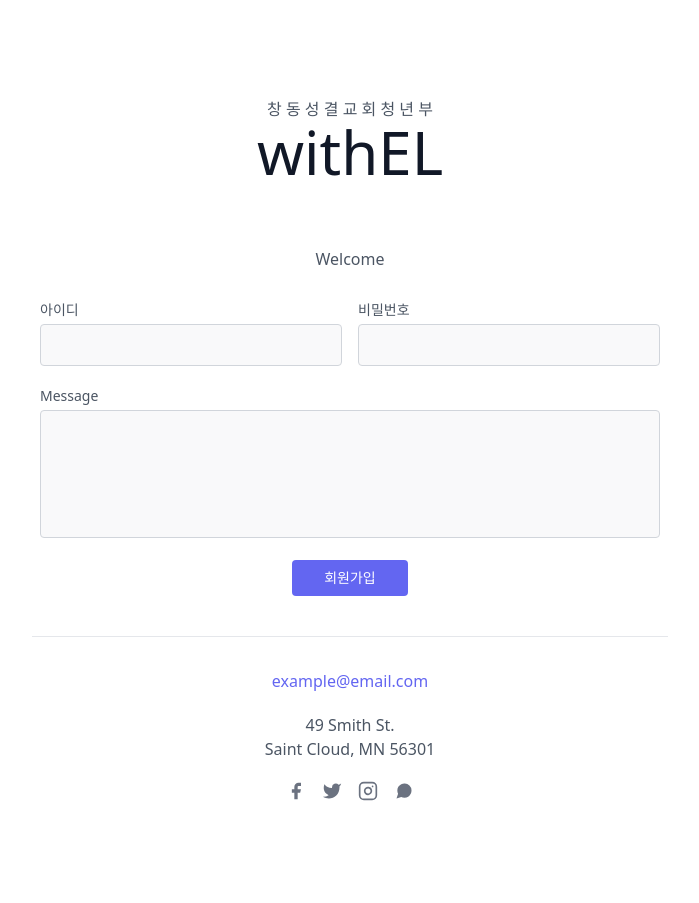
After one commit to ioter123/withelapp, a Django app: template withelapp/templates/user/register.html in a window 1280 px wide. The commit adds this page. Shown: the whole page, without its empty margins (290-989 px from the left). Run offline with Django 3.2, Linux system fonts and the light colour scheme; the template is opened without the code that fills it, so the values that code supplies are empty.

Commit message:
SB_20221222
화면 구현

```diff
--- /dev/null
+++ b/withelapp/templates/base_login.html
@@ -0,0 +1,21 @@
+<!DOCTYPE html>
+<html lang="en">
+<head>
+    <meta charset="UTF-8">
+    <title>withEL - 창동성결교회청년부</title>
+    <link href="https://unpkg.com/tailwindcss@^2/dist/tailwind.min.css" rel="stylesheet">
+    {% load static %}
+</head>
+<body>
+<div class="text-gray-600 body-font">
+<div class="container px-5 pt-24 mx-auto">
+<div class="flex flex-col text-center w-full mb-12">
+  <p class="lg:w-2/3 mx-auto leading-relaxed text-base">창 동 성 결 교 회 청 년 부</p>
+  <h1 class="sm:text-6xl text-6xl font-medium title-font mb-4 text-gray-900">withEL</h1>
+</div>
+</div>
+</div>
+{% block content %}
+{% endblock content %}
+</body>
+</html>
--- /dev/null
+++ b/withelapp/templates/user/register.html
@@ -0,0 +1,64 @@
+{% extends 'base_login.html' %}
+{% block content %}
+<section class="text-gray-600 body-font relative">
+  <div class="container px-5 pb-24 mx-auto">
+    <div class="flex flex-col text-center w-full mb-6">
+      <p class="lg:w-2/3 mx-auto leading-relaxed text-base">Welcome</p>
+    </div>
+    <div class="lg:w-1/2 md:w-2/3 mx-auto">
+      <div class="flex flex-wrap -m-2">
+        <div class="p-2 w-1/2">
+          <div class="relative">
+            <label for="아이디" class="leading-7 text-sm text-gray-600">아이디</label>
+            <input type="text" id="아이디" name="아이디" class="w-full bg-gray-100 bg-opacity-50 rounded border border-gray-300 focus:border-indigo-500 focus:bg-white focus:ring-2 focus:ring-indigo-200 text-base outline-none text-gray-700 py-1 px-3 leading-8 transition-colors duration-200 ease-in-out">
+          </div>
+        </div>
+        <div class="p-2 w-1/2">
+          <div class="relative">
+            <label for="비밀번호" class="leading-7 text-sm text-gray-600">비밀번호</label>
+            <input type="password" id="비밀번호" name="비번호" class="w-full bg-gray-100 bg-opacity-50 rounded border border-gray-300 focus:border-indigo-500 focus:bg-white focus:ring-2 focus:ring-indigo-200 text-base outline-none text-gray-700 py-1 px-3 leading-8 transition-colors duration-200 ease-in-out">
+          </div>
+        </div>
+        <div class="p-2 w-full">
+          <div class="relative">
+            <label for="message" class="leading-7 text-sm text-gray-600">Message</label>
+            <textarea id="message" name="message" class="w-full bg-gray-100 bg-opacity-50 rounded border border-gray-300 focus:border-indigo-500 focus:bg-white focus:ring-2 focus:ring-indigo-200 h-32 text-base outline-none text-gray-700 py-1 px-3 resize-none leading-6 transition-colors duration-200 ease-in-out"></textarea>
+          </div>
+        </div>
+        <div class="p-2 w-full">
+          <button class="flex mx-auto text-white bg-indigo-500 border-0 py-2 px-8 focus:outline-none hover:bg-indigo-600 rounded text-sm">회원가입</button>
+        </div>
+        <div class="p-2 w-full pt-8 mt-8 border-t border-gray-200 text-center">
+          <a class="text-indigo-500">example@email.com</a>
+          <p class="leading-normal my-5">49 Smith St.
+            <br>Saint Cloud, MN 56301
+          </p>
+          <span class="inline-flex">
+            <a class="text-gray-500">
+              <svg fill="currentColor" stroke-linecap="round" stroke-linejoin="round" stroke-width="2" class="w-5 h-5" viewBox="0 0 24 24">
+                <path d="M18 2h-3a5 5 0 00-5 5v3H7v4h3v8h4v-8h3l1-4h-4V7a1 1 0 011-1h3z"></path>
+              </svg>
+            </a>
+            <a class="ml-4 text-gray-500">
+              <svg fill="currentColor" stroke-linecap="round" stroke-linejoin="round" stroke-width="2" class="w-5 h-5" viewBox="0 0 24 24">
+                <path d="M23 3a10.9 10.9 0 01-3.14 1.53 4.48 4.48 0 00-7.86 3v1A10.66 10.66 0 013 4s-4 9 5 13a11.64 11.64 0 01-7 2c9 5 20 0 20-11.5a4.5 4.5 0 00-.08-.83A7.72 7.72 0 0023 3z"></path>
+              </svg>
+            </a>
+            <a class="ml-4 text-gray-500">
+              <svg fill="none" stroke="currentColor" stroke-linecap="round" stroke-linejoin="round" stroke-width="2" class="w-5 h-5" viewBox="0 0 24 24">
+                <rect width="20" height="20" x="2" y="2" rx="5" ry="5"></rect>
+                <path d="M16 11.37A4 4 0 1112.63 8 4 4 0 0116 11.37zm1.5-4.87h.01"></path>
+              </svg>
+            </a>
+            <a class="ml-4 text-gray-500">
+              <svg fill="currentColor" stroke-linecap="round" stroke-linejoin="round" stroke-width="2" class="w-5 h-5" viewBox="0 0 24 24">
+                <path d="M21 11.5a8.38 8.38 0 01-.9 3.8 8.5 8.5 0 01-7.6 4.7 8.38 8.38 0 01-3.8-.9L3 21l1.9-5.7a8.38 8.38 0 01-.9-3.8 8.5 8.5 0 014.7-7.6 8.38 8.38 0 013.8-.9h.5a8.48 8.48 0 018 8v.5z"></path>
+              </svg>
+            </a>
+          </span>
+        </div>
+      </div>
+    </div>
+  </div>
+</section>
+{% endblock content %}
```
Also changed, not shown: withelapp/noticeapp/views.py (+15 -0 lines), withelapp/templates/base.html (deleted, +0 -32 lines), withelapp/templates/base_main.html (added, +41 -0 lines), withelapp/templates/notice/notice_feed.html (+9 -9 lines), withelapp/templates/notice/notice_write.html (+7 -5 lines), withelapp/templates/user/login.html (added, +25 -0 lines), withelapp/templates/user/main.html (added, +19 -0 lines), withelapp/userapp/urls.py (+19 -16 lines), withelapp/withelapp/settings.py (+14 -4 lines), withelapp/static/img/withEl_Logo.jpg (added), withelapp/static/img/withEl_Main.jpg (added), withelapp/userapp/migrations/0001_initial.py.
